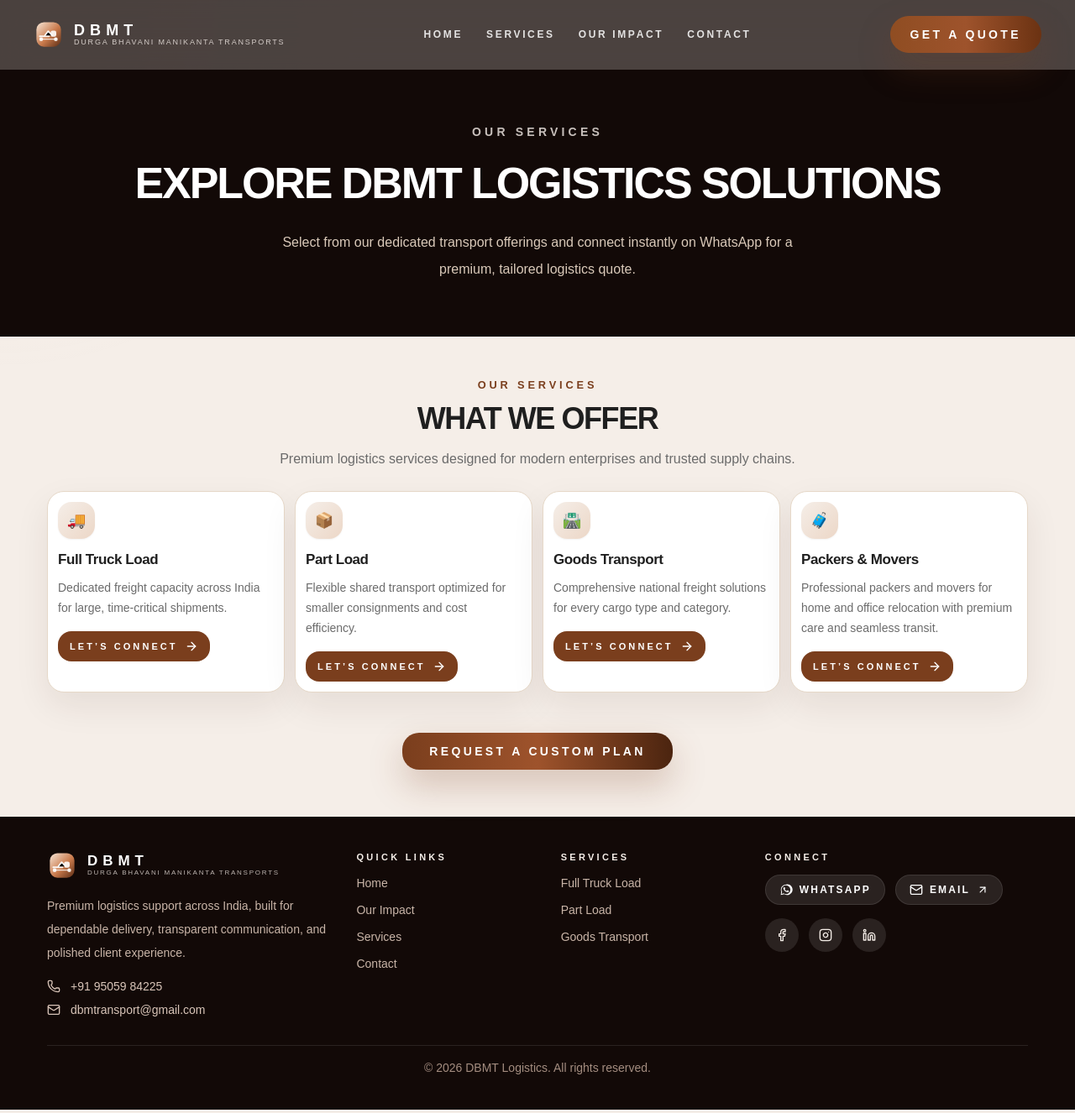
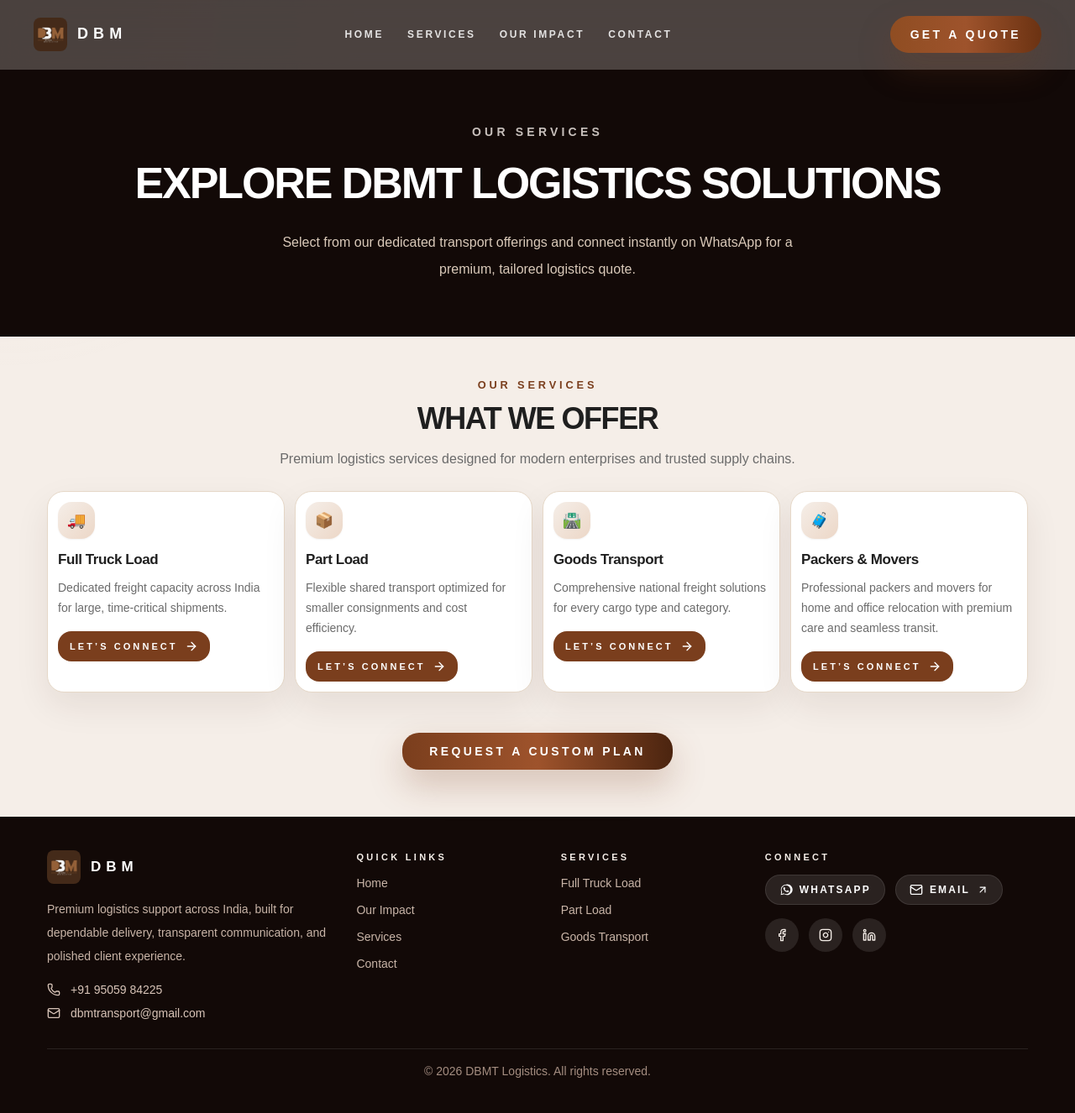
Before and after one commit to suryamkandapu/FASTRACK, a Next.js app: page /services in a window 1280 px wide. Shown: the whole page at 84% size. Built offline with nearby package versions, Linux system fonts and the light colour scheme.

Commit message:
Added logo

```diff
--- a/components/Footer.tsx
+++ b/components/Footer.tsx
@@ -1,6 +1,6 @@
+import Image from "next/image";
 import Link from "next/link";
 import { ArrowUpRight, Facebook, Instagram, Linkedin, Mail, Phone } from "lucide-react";
-import { LogoMark } from "@/components/LogoMark";
 
 const quickLinks = [
   { label: "Home", href: "#home" },
@@ -22,12 +22,15 @@ export function Footer() {
         <div className="grid gap-6 lg:grid-cols-[1.1fr_0.7fr_0.7fr_1fr]">
           <div>
             <div className="flex items-center gap-3">
-              <LogoMark size={36} className="shrink-0" />
+              <Image
+                src="/images/logo.jpg"
+                alt="DBM Logo"
+                width={40}
+                height={40}
+                className="shrink-0 rounded-lg"
+              />
               <div className="leading-[0.95]">
-                <p className="text-[17px] font-black uppercase tracking-[0.35em] text-white">DBMT</p>
-                <p className="mt-[2px] text-[8px] uppercase tracking-[0.22em] text-[#f5eee8]/75">
-                  Durga Bhavani Manikanta Transports
-                </p>
+                <p className="text-[17px] font-black uppercase tracking-[0.35em] text-white">DBM</p>
               </div>
             </div>
 
--- a/components/Navbar.tsx
+++ b/components/Navbar.tsx
@@ -1,11 +1,11 @@
 "use client";
 
+import Image from "next/image";
 import Link from "next/link";
 import { useEffect, useState } from "react";
 import { AnimatePresence, motion } from "framer-motion";
 import { Menu, X } from "lucide-react";
 import { Button } from "@/components/Button";
-import { LogoMark } from "@/components/LogoMark";
 
 const navItems = [
   { label: "HOME", href: "#home" },
@@ -41,14 +41,17 @@ export function Navbar() {
       >
         <div className="mx-auto flex h-[72px] max-w-[1400px] items-center justify-between px-4 sm:px-6 lg:h-[82px] lg:px-10">
           <Link href="#home" className="relative z-50 flex items-center gap-3">
-            <LogoMark size={36} className="shrink-0" />
+            <Image
+              src="/images/logo.jpg"
+              alt="DBM Logo"
+              width={40}
+              height={40}
+              className="shrink-0 rounded-lg"
+            />
             <div className="flex flex-col items-start leading-[0.95]">
               <h1 className="text-[16px] font-black uppercase tracking-[0.34em] text-white sm:text-[18px]">
-                DBMT
+                DBM
               </h1>
-              <p className="mt-[1px] text-[8px] uppercase tracking-[0.2em] text-[#f5eee8]/80 sm:text-[9px]">
-                Durga Bhavani Manikanta Transports
-              </p>
             </div>
           </Link>
 
@@ -108,14 +111,17 @@ export function Navbar() {
             >
               <div className="flex items-center justify-between gap-3">
                 <div className="flex items-center gap-3">
-                  <LogoMark size={34} className="shrink-0" />
+                  <Image
+                    src="/images/logo.jpg"
+                    alt="DBM Logo"
+                    width={40}
+                    height={40}
+                    className="shrink-0 rounded-lg"
+                  />
                   <div className="leading-[0.95]">
                     <h2 className="text-[15px] font-black uppercase tracking-[0.28em] text-white">
-                      DBMT
+                      DBM
                     </h2>
-                    <p className="mt-[2px] text-[8px] uppercase tracking-[0.18em] text-white/70">
-                      Durga Bhavani Manikanta Transports
-                    </p>
                   </div>
                 </div>
                 <button
```
Also changed, not shown: public/images/logo.jpg (added).
